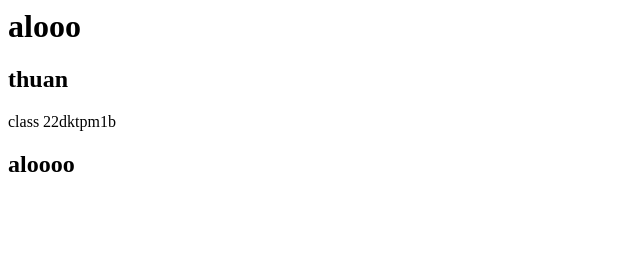
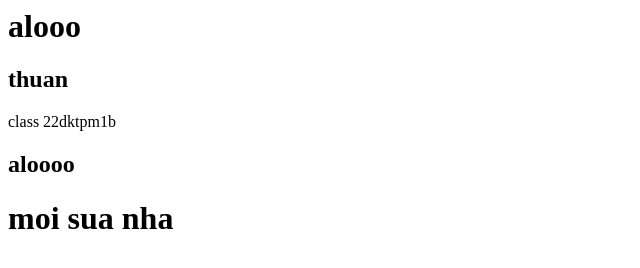
Before and after one commit to Thuan0902/github-demo-do-van-, a plain HTML site: page index.html in a window 1280 px wide. Shown: the whole page, without its empty margins (0-640 px from the left). Drawn offline with Linux system fonts and the light colour scheme.

Commit message:
Update index.html

```diff
--- a/index.html
+++ b/index.html
@@ -13,5 +13,6 @@
     <div>class 22dktpm1b</div>
     <h2>aloooo
     </h2>
+    <h1>moi sua nha</h1>
 </body>
 </html>
```
